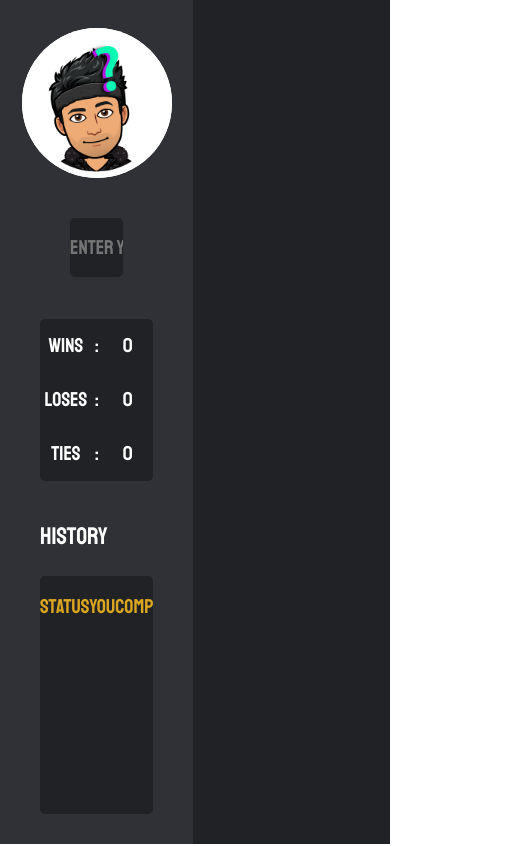
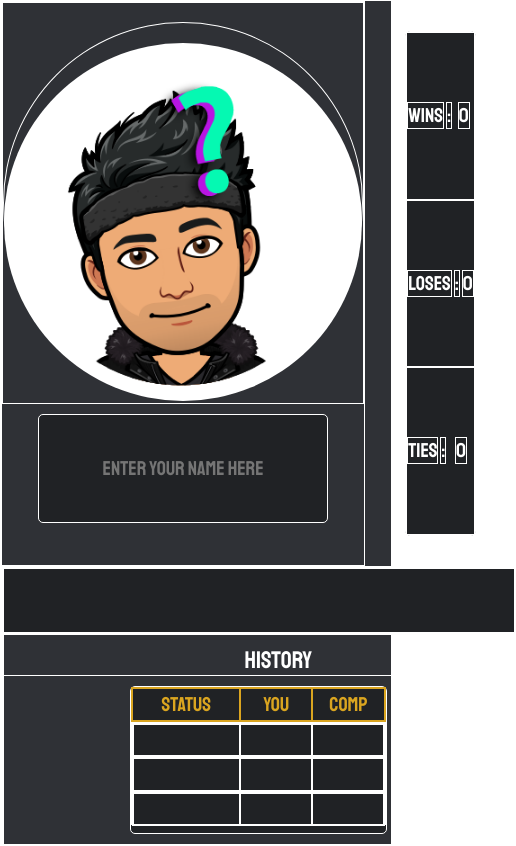
Before and after one commit to ptechofficial/rpsGame, a plain HTML site: page index.html in a window 390 px wide. Shown: the whole page, 516 px wide, since content can reach past the window. Drawn offline with nearby package versions, Linux system fonts and the light colour scheme.

Commit message:
Update v1.1
Mid-way responsiveness

```diff
--- a/functions.js
+++ b/functions.js
@@ -75,7 +75,7 @@ function updateRecord() {
     document.getElementById('winsNo').innerHTML=winsNo;
     document.getElementById('losesNo').innerHTML=losesNo;
     document.getElementById('tiesNo').innerHTML=tiesNo;
-    for (var i =1;i<6;i++) {
+    for (var i =1;i<4;i++) {
         if (resultArray.length-i >=0) {
             statusList[i-1].innerHTML = resultArray[resultArray.length-i][0];
             yourChoiceList[i-1].src='./Materials/'+ resultArray[resultArray.length-i][1]+'.png';
--- a/index.html
+++ b/index.html
@@ -10,7 +10,6 @@
     </head>
 <body>
     <div class="fullWindow">
-        <div class="sideBar">
         <div class="playerDetails">
             <div class="profileImage centerItems">
                 <div class="tempImage centerItems">
@@ -97,37 +96,6 @@
                     </div>
 
                 </div>
-                    <div class="record-content" id='record-4'>
-                        <div class="record">
-                            <div class="status centerItems">
-
-                            </div>
-                            <div class="you centerItems">
-                                <img class = 'history-img you-img' src="" alt="">
-                            </div>
-                            <div class="comp centerItems">
-                                <img class = 'history-img comp-img' src="" alt="">
-                            </div>
-                        </div>
-
-                    </div>
-                    <div class="record-content" id='record-5'>
-                        <div class="record">
-                            <div class="status centerItems">
-
-                            </div>
-                            <div class="you centerItems">
-                                <img class = 'history-img you-img' src="" alt="">
-                            </div>
-                            <div class="comp centerItems">
-                                <img class = 'history-img comp-img' src="" alt="">
-                            </div>
-                        </div>
-
-                    </div>
-
-                </div>
-
             </div>
         </div>
         <div class="gameWindow">
--- a/style.css
+++ b/style.css
@@ -9,30 +9,29 @@ body {
     height:100vh;
     width:100%;
     display:grid;
-    grid-template-columns: 1fr 3fr;
-}
-.sideBar {
+    display:grid;
+    grid-template-rows: 1.3fr 1fr 1.5fr;
+    grid-template-columns: 1fr 1fr 1fr 1fr;
+    font-family: 'Staatliches', cursive;
     background:rgb(47, 49, 54);
-    display: grid;
-    grid-template-rows: 1.3fr 1fr 1.5fr;
-    font-family: 'Staatliches', cursive;
     color:white;
 }
-div {
 
-}
+
 .gameWindow {
     background:rgb(32, 34, 37);
 }
 .playerDetails {
+    grid-row:1/2;
+    grid-column: 1/2;
     display: grid;
     grid-template-rows: 2fr 0.8fr;
 }
 
 .tempImage {
-    width:150px;
-    height:150px;
-    background:white;
+
+    height:90%;
+
     border-radius:50%;
 }
 .centerItems {
@@ -58,6 +57,8 @@ div {
     font-family: 'Staatliches', cursive;
 }
 .score {
+    grid-row:2/3;
+    grid-column: 1/2;
     margin:30px 40px;
     background:rgb(32, 34, 37);
     border-radius:5px;
@@ -70,20 +71,23 @@ div {
     grid-template-columns:1fr 10px 1fr;
 }
 .historyArea {
+    grid-row:3/4;
+    grid-column: 1/2;
     display:grid;
     grid-template-rows: 0.8fr 4fr;
     font-size:20px;
 }
 .history-title {
-    padding:10px 40px;
+    padding:10px 0 0 40px;
     font-size:24px;
 }
 .history {
     margin:10px 40px 30px 40px;
+    padding:0 0 8px 0;
     background:rgb(32, 34, 37);
     border-radius:5px;
     display:grid;
-    grid-template-rows: 1.5fr repeat(1fr,5) ;
+    grid-template-rows: 1fr 1fr 1fr 1fr ;
 }
 .record-title {
     display:grid;
@@ -95,6 +99,7 @@ div {
     display:grid;
     font-size:18px;
     grid-template-columns: 1.5fr 1fr 1fr;
+    min-height:100%;
 }
 .history-img {
     width:auto;
@@ -104,6 +109,8 @@ div {
 /*Game Window*/
 
 .gameWindow {
+    grid-row:1/4;
+    grid-column:2/5;
     overflow:hidden;
     background:rgb(32, 34, 37);
     color:white;
@@ -111,7 +118,7 @@ div {
 }
 
 .playArea {
-    height:100vh;
+    height:100%;
 
     display:grid;
     grid-template-columns: 2fr 0.5fr 2fr;
@@ -194,3 +201,49 @@ a {
     padding:15px;
     border-radius: 5px;
 }
+
+@media only screen and (max-width: 1200px) {
+    .fullWindow {
+        grid-template-columns: 1fr 1fr;
+        grid-template-rows:1fr 2.2fr 0.8fr;
+    }
+    .playerDetails {
+        grid-column: 1/2;
+        grid-row:1/2;
+    }
+    .score {
+        grid-row: 1/2;
+        grid-column: 2/3;
+    }
+    .gameWindow {
+        grid-row: 2/3;
+        grid-column: 1/3;
+
+    }
+    .historyArea {
+        grid-row:3/4;
+        grid-column: 1/3;
+    }
+    .history {
+        margin:10px 25% 10px 25%;
+
+    }
+    .history-title {
+        display:grid;
+        justify-items: center;
+
+    }
+    .playerName {
+        margin:10px 10%;
+    }
+    .player {
+        position: relative;
+        top:0;
+    }
+
+}
+
+
+div {
+  border:1px solid;
+}
```
Lines whose indentation alone changed are shown as unchanged.
